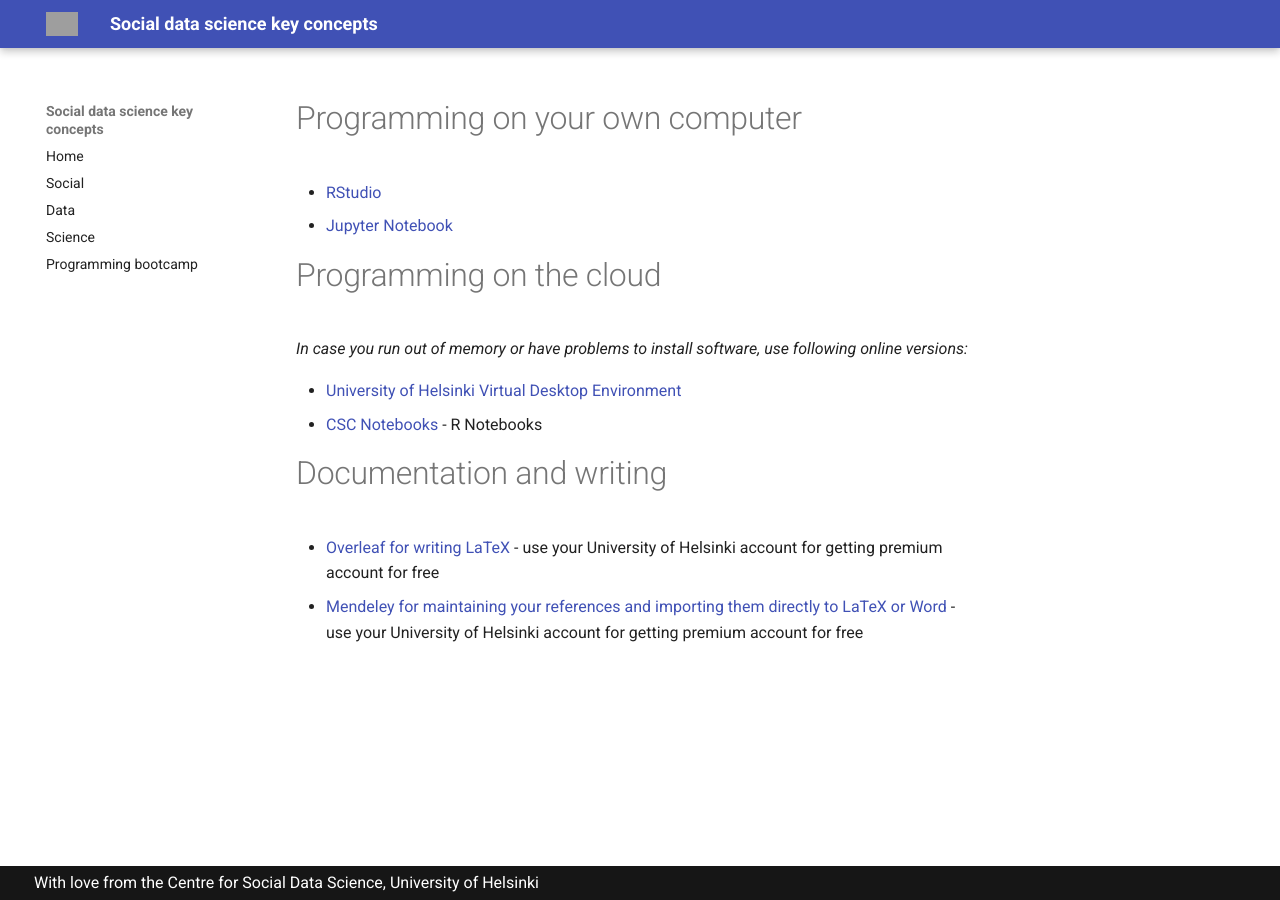
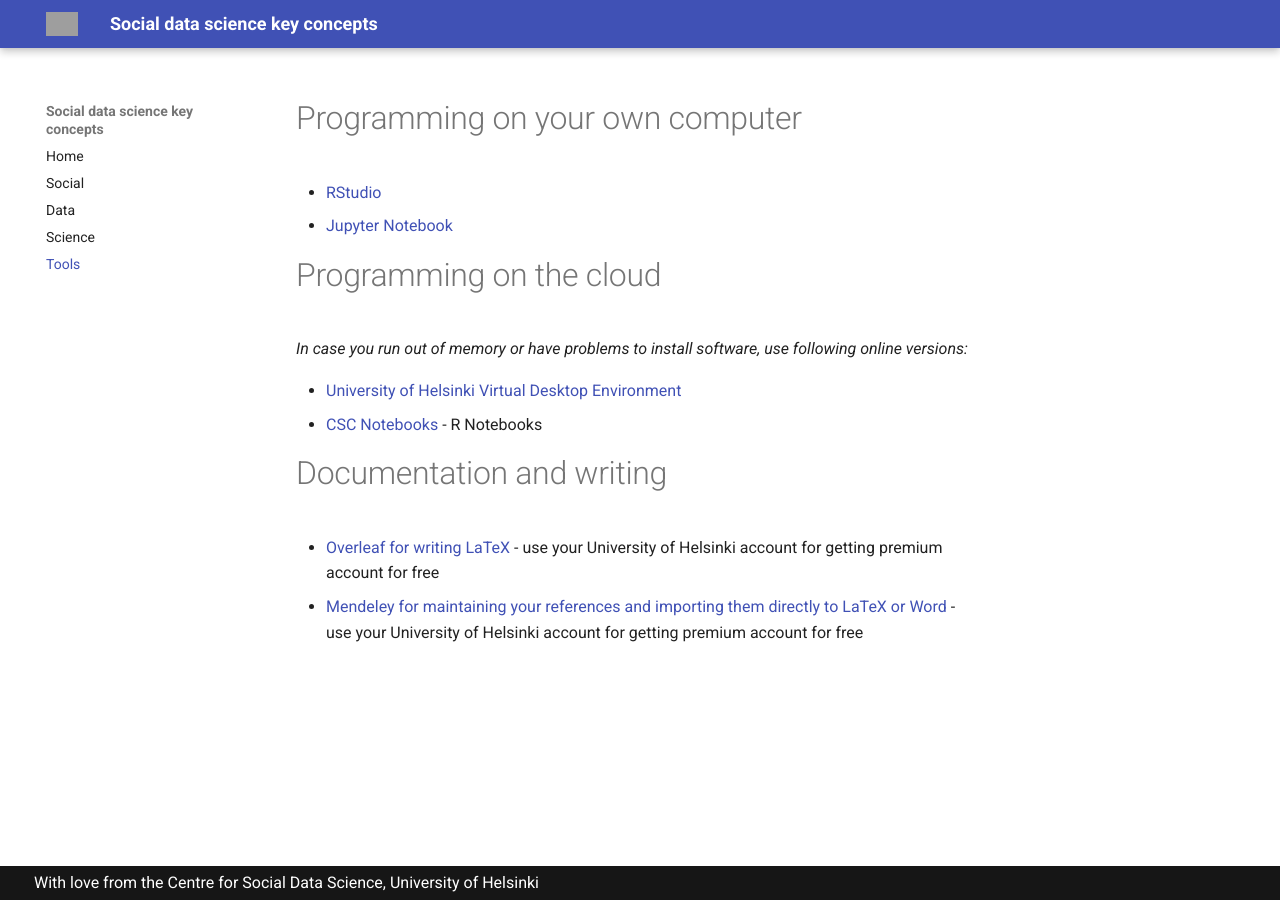
Before and after one commit to uh-csds/key-concepts, an MkDocs documentation site: the page built from docs/tools.md, in a window 1280 px wide. Built offline with MkDocs 1.6.1 and Material for MkDocs 9.7.7, drawn with Linux system fonts in a browser that asks for light colours; grey boxes are pictures that could not be loaded.

Commit message:
Update menu and remove programming bootcamp section

```diff
--- a/mkdocs.yml
+++ b/mkdocs.yml
@@ -5,7 +5,7 @@
   - Social: social.md
   - Data: data.md
   - Science: science.md
-  - Programming bootcamp: bootcamp.md
+  - Tools: tools.md
 
 theme:
   name: material
```
